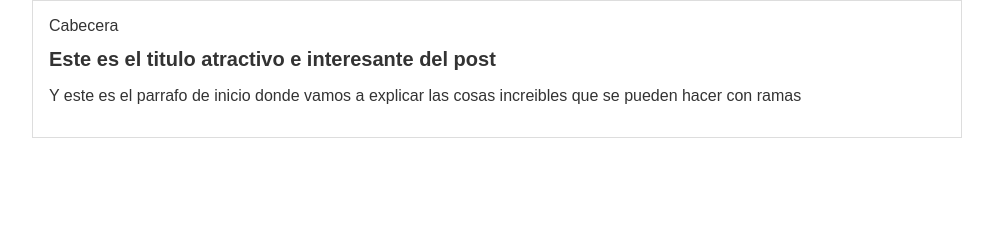
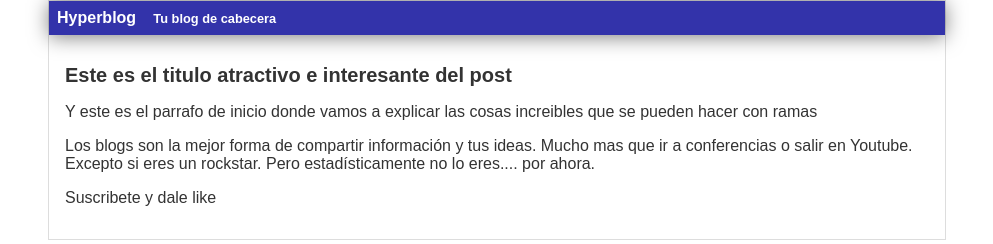
Before and after one commit to eqznava/emi_hyperblog, a plain HTML site: page index.html in a window 1280 px wide. Shown: the whole page, without its empty margins (143-1136 px from the left). Drawn offline with Linux system fonts and the light colour scheme.

Commit message:
Finalizada la cabecera con diseño azul

```diff
--- a/css/estilos.css
+++ b/css/estilos.css
@@ -8,10 +8,27 @@ body
   padding:0;
 }
 
+#cabecera
+{
+  background: #33A;
+  box-shadow: 0px 2px 20px 0px rgba(0,0,0,0.5);
+  color:white;
+  font-weight: bold;
+  margin:0;
+  padding: 0.5em;
+}
+
+#cabecera #tagline
+{
+  padding: 0 0 0 1em;
+  font-weigth: normal;
+  font-size: 0.8em;
+}
+
 #container
 {
 width:70%;
-padding: 1em;
+padding:0;
 text-align: left;
 border: 1px solid #DDD;
 margin: 0 auto;
@@ -21,3 +38,8 @@ margin: 0 auto;
 {
   font-size:20px;
 }
+
+#post
+{
+  padding: 1em;
+}
--- a/index.html
+++ b/index.html
@@ -8,7 +8,8 @@
   <body>
     <div id="container">
       <div id="cabecera">
-	Cabecera
+	Hyperblog
+	<span id="tagline">Tu blog de cabecera</span>
       </div>
       <div id="post">
         <h1>
@@ -20,6 +21,12 @@
 	donde vamos a explicar las cosas
 	increibles que se pueden hacer con ramas
 	</p>
+	 <p>Los blogs son la mejor forma de compartir información
+	 y tus ideas.
+	 Mucho mas que ir a conferencias o salir en Youtube.
+	 Excepto si eres un rockstar.
+	 Pero estadísticamente no lo eres.... por ahora.</p>
+         <p>Suscribete y dale like</p>
       </div>
     </div>
   </body>
```
